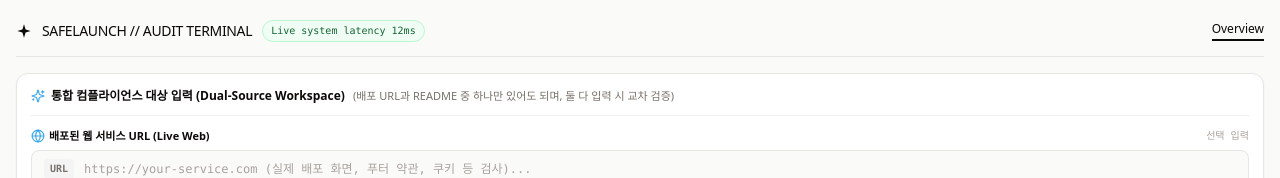
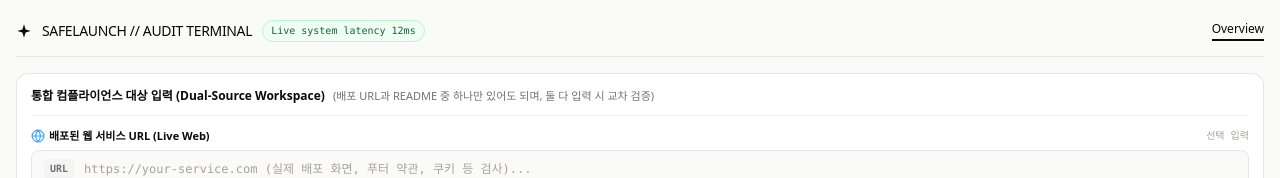
Before and after one commit to hun1105/SafeLaunch, a Next.js app: page / in a window 1280 px wide. Shown: the top 178 px of the page. Built offline with nearby package versions, Linux system fonts and the light colour scheme.

Commit message:
refactor: remove Sparkles icon and status mode badges from workspace header

```diff
--- a/app/page.tsx
+++ b/app/page.tsx
@@ -189,11 +189,10 @@ export default function Home() {
 
       {/* Seline Unified Target Workspace (URL + README 동시 지원) */}
       <div className="my-4 bg-white border border-[#e8e6e5] rounded-xl p-3.5 shadow-sm space-y-3">
-        {/* 상단 안내 & 상태 배지 */}
+        {/* 상단 안내 */}
         <div className="flex flex-wrap items-center justify-between gap-2 pb-2.5 border-b border-[#f0eeec]">
           <div className="flex items-center gap-2">
-            <span className="text-xs font-bold text-[#0c0a09] flex items-center gap-1.5">
-              <Sparkles className="w-3.5 h-3.5 text-[#3ba6f1]" />
+            <span className="text-xs font-bold text-[#0c0a09]">
               통합 컴플라이언스 대상 입력 (Dual-Source Workspace)
             </span>
             <span className="text-[11px] text-[#78716c]">
@@ -202,20 +201,6 @@ export default function Home() {
           </div>
 
           <div className="flex items-center gap-2">
-            {targetInput.trim() && readmeContent.trim() ? (
-              <span className="px-2 py-0.5 rounded-full bg-[#eff6ff] text-[#1e40af] border border-[#bfdbfe] text-[10px] font-mono font-medium">
-                하이브리드 교차 검증 활성 (정밀도 극대화)
-              </span>
-            ) : targetInput.trim() ? (
-              <span className="px-2 py-0.5 rounded-full bg-[#f4f4f5] text-[#0c0a09] border border-[#e8e6e5] text-[10px] font-mono">
-                웹 라이브 단독 모드
-              </span>
-            ) : readmeContent.trim() ? (
-              <span className="px-2 py-0.5 rounded-full bg-[#f4f4f5] text-[#0c0a09] border border-[#e8e6e5] text-[10px] font-mono">
-                README 기획서 단독 모드
-              </span>
-            ) : null}
-
             {(targetInput || readmeContent) && (
               <button
                 type="button"
```
